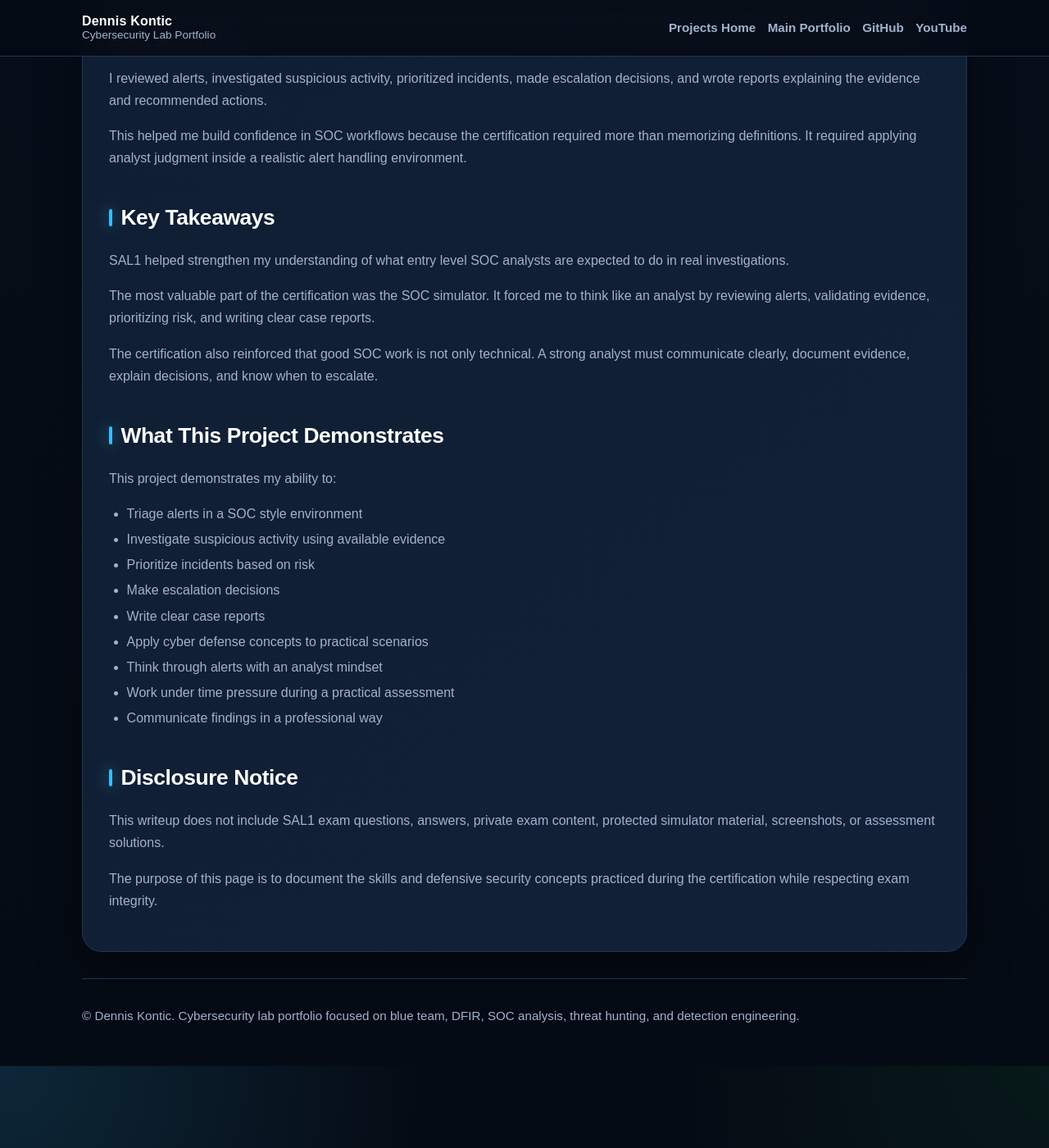
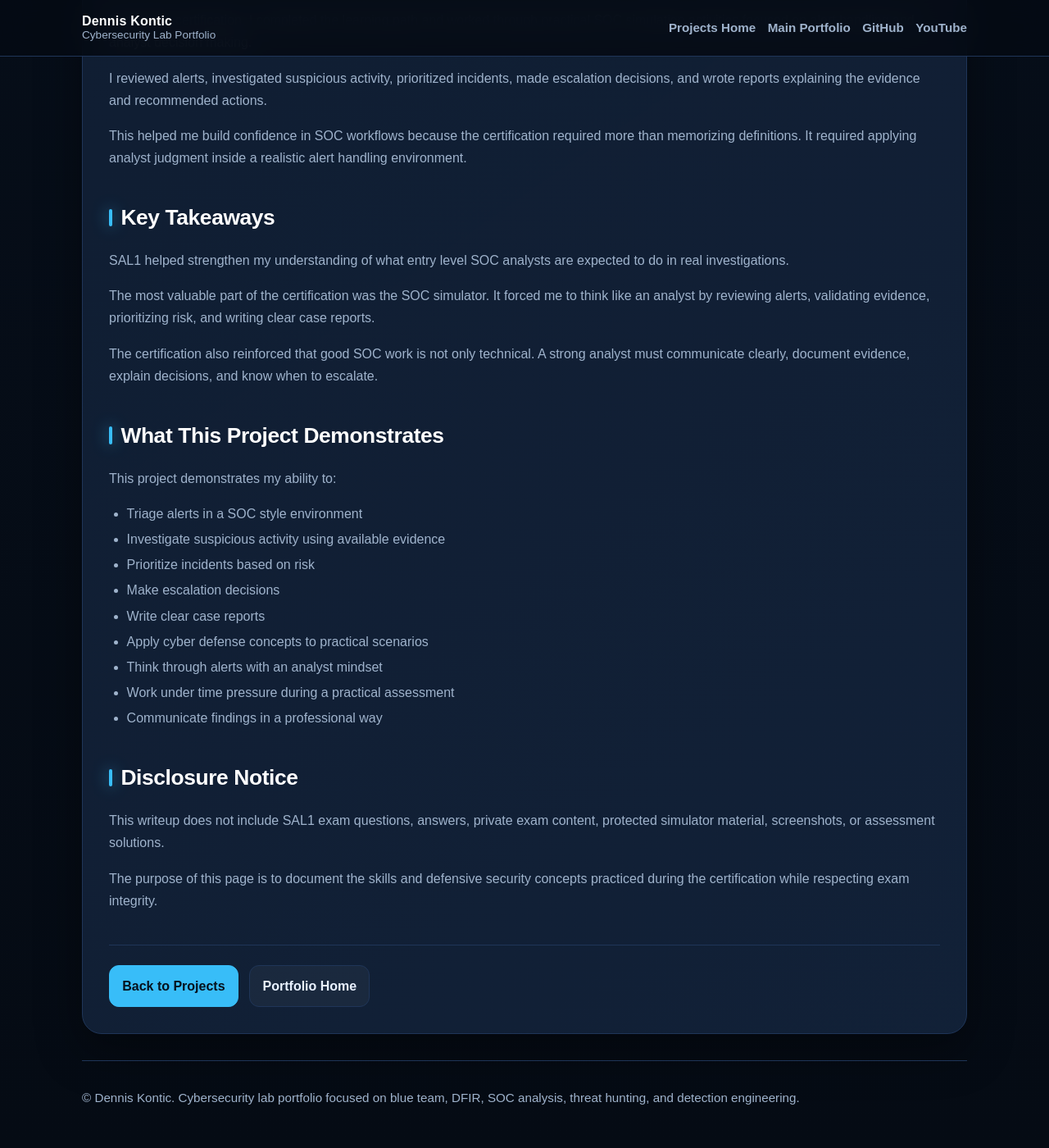
Before and after one commit to DennisKontic/cybersecurity-lab-portfolio, a Jekyll site: the page built from projects/tryhackme_sal1_security_analyst.md, in a window 1280 px wide and 1400 px high, scrolled down 4084 px. Shown: the whole window at 82% size. Built offline with Jekyll 4.4.1, drawn with Linux system fonts in a browser that asks for light colours.

Commit message:
Update project.html

```diff
--- a/_layouts/project.html
+++ b/_layouts/project.html
@@ -326,13 +326,13 @@
       margin: 2rem 0;
     }
 
-    .notice {
-      margin-top: 2rem;
-      border: 1px solid rgba(56, 189, 248, 0.28);
-      background: rgba(56, 189, 248, 0.08);
-      border-radius: 18px;
-      padding: 1.2rem;
-      color: var(--muted);
+    .bottom-nav {
+      margin-top: 2.5rem;
+      padding-top: 1.5rem;
+      border-top: 1px solid var(--border);
+      display: flex;
+      flex-wrap: wrap;
+      gap: 0.85rem;
     }
 
     footer {
@@ -371,7 +371,7 @@
       </div>
 
       <nav class="nav-links">
-        <a href="{{ site.baseurl }}/">Projects Home</a>
+        <a href="{{ site.baseurl }}/#projects">Projects Home</a>
         <a href="https://denniskontic.github.io/whoami/">Main Portfolio</a>
         <a href="https://github.com/DennisKontic">GitHub</a>
         <a href="https://www.youtube.com/@DonkeySec">YouTube</a>
@@ -386,7 +386,7 @@
         <h1>{{ page.title }}</h1>
 
         <div class="button-row">
-          <a class="button button-primary" href="{{ site.baseurl }}/">Back to Projects</a>
+          <a class="button button-primary" href="{{ site.baseurl }}/#projects">Back to Projects</a>
           <a class="button button-secondary" href="https://denniskontic.github.io/whoami/">Main Portfolio</a>
           <a class="button button-secondary" href="https://www.youtube.com/@DonkeySec">DonkeySec YouTube</a>
         </div>
@@ -394,6 +394,11 @@
 
       <div class="content">
         {{ content }}
+
+        <div class="bottom-nav">
+          <a class="button button-primary" href="{{ site.baseurl }}/#projects">Back to Projects</a>
+          <a class="button button-secondary" href="{{ site.baseurl }}/">Portfolio Home</a>
+        </div>
       </div>
     </article>
 
```
